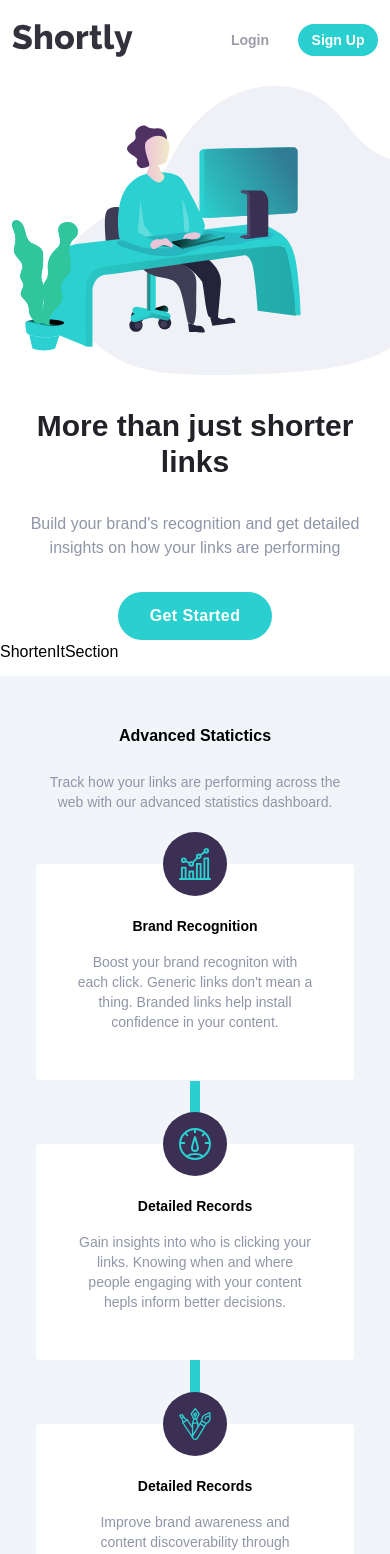
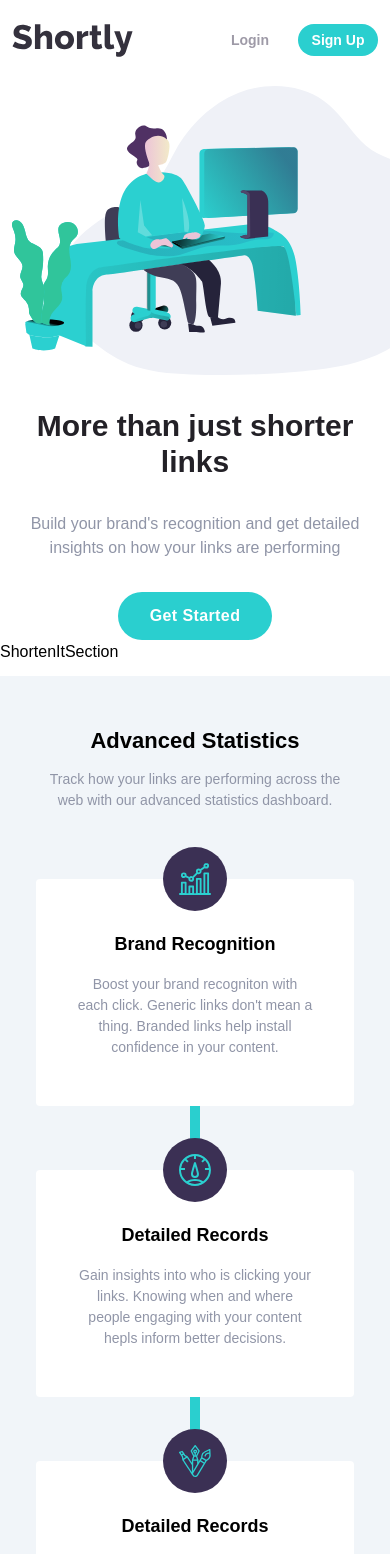
Before and after one commit to Dina2703/url_shortinig_api, a React (Create React App) app: page / in a window 390 px wide. Shown: the top 1554 px of the page. Built offline with nearby package versions, Linux system fonts and the light colour scheme.

Commit message:
StatsSection font size changes

```diff
--- a/src/components/StatsSection.js
+++ b/src/components/StatsSection.js
@@ -7,11 +7,11 @@
   return (
     <div className="bg-slate-100 px-6 pb-16 relative" id="stats">
       <div className="max-w-6xl lg:mx-auto  px-3 md:px-5 lg:px-12 flex flex-col justify-center text-center my-3 relative z-10">
-        <div className="my-7">
-          <h1 className="font-bold pt-5 md:text-xl lg:text-2xl">
-            Advanced Statictics
+        <div className="mt-7 mb-14">
+          <h1 className="font-bold pt-5 md:text-xl text-[22px] lg:text-2xl">
+            Advanced Statistics
           </h1>
-          <p className="text-darkGrayishBlue text-sm  md:text-lg py-6 px-2 max-w-lg lg:mx-auto ">
+          <p className="text-darkGrayishBlue text-[14px]  md:text-lg py-3  max-w-lg lg:mx-auto ">
             Track how your links are performing across the web with our advanced
             statistics dashboard.
           </p>
@@ -22,10 +22,10 @@
             <div className="h-16 w-16 p-4 mx-auto rounded-full bg-darkViolet absolute -top-8  right-0 left-0">
               <img src={iconBrandRecognition} alt="" className="object-cover" />
             </div>
-            <div className="font-bold pt-5 text-sm lg:text-xl">
+            <div className="font-bold pt-5 text-[18px] lg:text-xl">
               Brand Recognition
             </div>
-            <div className="text-darkGrayishBlue text-sm  md:text-lg py-4 px-2 max-w-lg lg:mx-auto">
+            <div className="text-darkGrayishBlue text-[14px]  md:text-lg py-4 px-2 max-w-lg lg:mx-auto">
               Boost your brand recogniton with each click. Generic links don't
               mean a thing. Branded links help install confidence in your
               content.
@@ -35,10 +35,10 @@
             <div className="h-16 w-16 p-4 mx-auto rounded-full bg-darkViolet absolute -top-8  right-0 left-0">
               <img src={iconDetailedRecords} alt="" className="object-cover" />
             </div>
-            <div className="font-bold pt-5 text-sm lg:text-xl">
+            <div className="font-bold pt-5 text-[18px]  lg:text-xl">
               Detailed Records
             </div>
-            <div className="text-darkGrayishBlue text-sm  md:text-lg py-4 px-2 max-w-lg lg:mx-auto">
+            <div className="text-darkGrayishBlue text-[14px]  md:text-lg py-4 px-2 max-w-lg lg:mx-auto">
               Gain insights into who is clicking your links. Knowing when and
               where people engaging with your content hepls inform better
               decisions.
@@ -52,10 +52,10 @@
                 className="object-cover"
               />
             </div>
-            <div className="font-bold pt-5 text-sm lg:text-xl">
+            <div className="font-bold pt-5 text-[18px] lg:text-xl">
               Detailed Records
             </div>
-            <div className="text-darkGrayishBlue text-sm  md:text-lg py-4 px-2 max-w-lg lg:mx-auto">
+            <div className="text-darkGrayishBlue text-[14px]  md:text-lg py-4 px-2 max-w-lg lg:mx-auto">
               Improve brand awareness and content discoverability through
               customizable links, supercharging audience engagement.
             </div>
```
